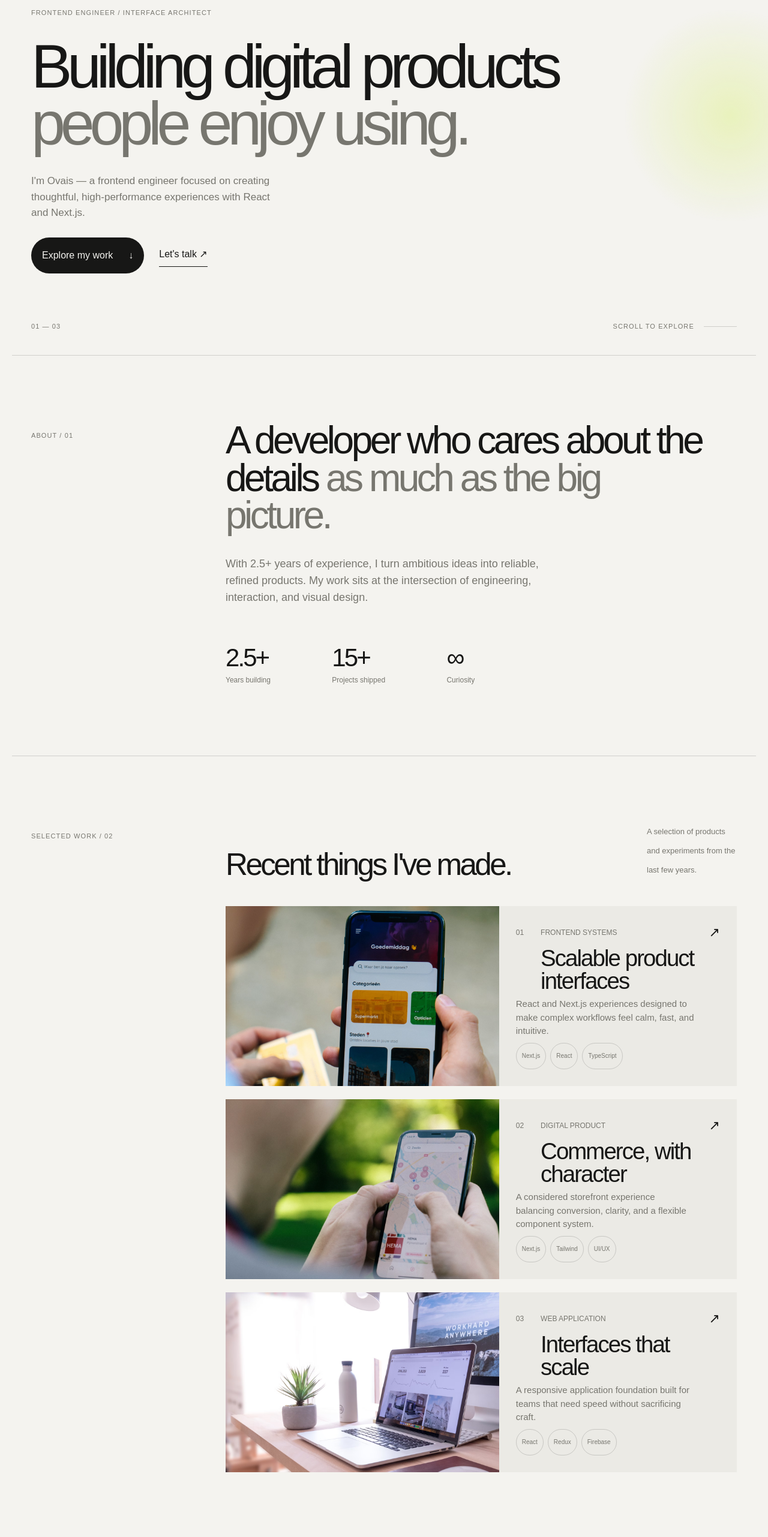
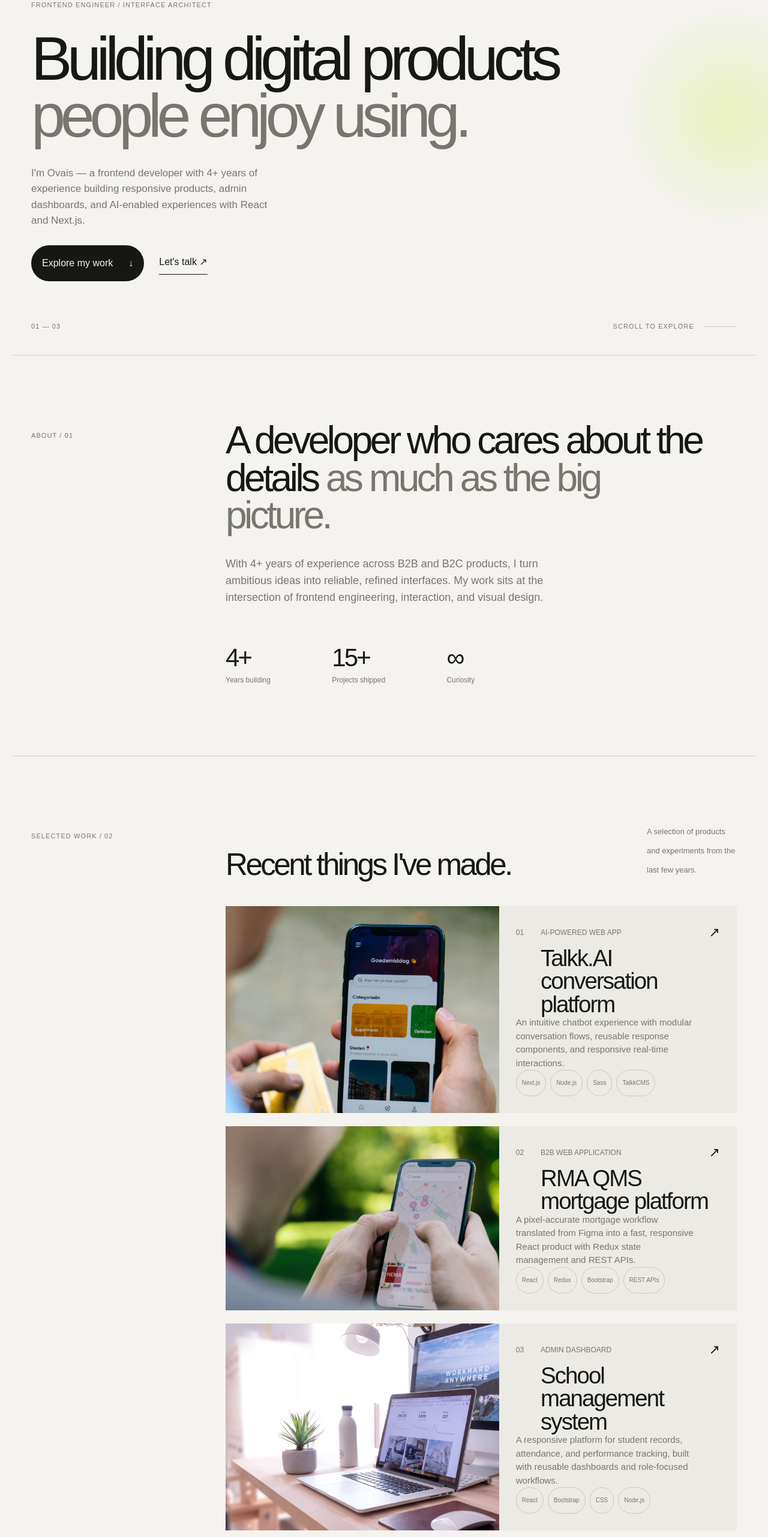
Before and after one commit to OvaisSharif/Portfolio, a Next.js app: page / in a window 1280 px wide. Shown: the part 234-2797 px from the top of the page at 60% size. Built offline with nearby package versions, Linux system fonts and the light colour scheme; a web font is replaced by a local one.

Commit message:
Align portfolio with updated CV

```diff
--- a/app/components/ModernPortfolio.jsx
+++ b/app/components/ModernPortfolio.jsx
@@ -5,12 +5,12 @@ import Image from 'next/image'
 import { motion } from 'motion/react'
 
 const projects = [
-  { number: '01', title: 'Scalable product interfaces', type: 'Frontend systems', description: 'React and Next.js experiences designed to make complex workflows feel calm, fast, and intuitive.', image: '/work-1.png', tags: ['Next.js', 'React', 'TypeScript'] },
-  { number: '02', title: 'Commerce, with character', type: 'Digital product', description: 'A considered storefront experience balancing conversion, clarity, and a flexible component system.', image: '/work-2.png', tags: ['Next.js', 'Tailwind', 'UI/UX'] },
-  { number: '03', title: 'Interfaces that scale', type: 'Web application', description: 'A responsive application foundation built for teams that need speed without sacrificing craft.', image: '/work-3.png', tags: ['React', 'Redux', 'Firebase'] },
+  { number: '01', title: 'Talkk.AI conversation platform', type: 'AI-powered web app', description: 'An intuitive chatbot experience with modular conversation flows, reusable response components, and responsive real-time interactions.', image: '/work-1.png', tags: ['Next.js', 'Node.js', 'Sass', 'TalkkCMS'] },
+  { number: '02', title: 'RMA QMS mortgage platform', type: 'B2B web application', description: 'A pixel-accurate mortgage workflow translated from Figma into a fast, responsive React product with Redux state management and REST APIs.', image: '/work-2.png', tags: ['React', 'Redux', 'Bootstrap', 'REST APIs'] },
+  { number: '03', title: 'School management system', type: 'Admin dashboard', description: 'A responsive platform for student records, attendance, and performance tracking, built with reusable dashboards and role-focused workflows.', image: '/work-3.png', tags: ['React', 'Bootstrap', 'CSS', 'Node.js'] },
 ]
 
-const skills = ['React', 'Next.js', 'JavaScript', 'TypeScript', 'Tailwind CSS', 'Redux', 'Figma', 'Git']
+const skills = ['React.js', 'Next.js', 'TypeScript', 'JavaScript', 'Redux', 'Tailwind CSS', 'Jest', 'Figma', 'Git', 'REST APIs']
 
 export default function ModernPortfolio() {
   const [menuOpen, setMenuOpen] = useState(false)
@@ -33,22 +33,22 @@ export default function ModernPortfolio() {
         <motion.div className="hero-content" initial="hidden" animate="show" variants={{ hidden: {}, show: { transition: { staggerChildren: 0.12, delayChildren: 0.15 } } }}>
           <motion.p className="eyebrow" variants={{ hidden: { opacity: 0, y: 18 }, show: { opacity: 1, y: 0, transition: { duration: 0.6 } } }}>Frontend engineer / interface architect</motion.p>
           <motion.h1 variants={{ hidden: { opacity: 0, y: 30 }, show: { opacity: 1, y: 0, transition: { duration: 0.8, ease: 'easeOut' } } }}>Building digital products <em>people enjoy using.</em></motion.h1>
-          <motion.p className="hero-copy" variants={{ hidden: { opacity: 0, y: 18 }, show: { opacity: 1, y: 0, transition: { duration: 0.6 } } }}>I&apos;m Ovais — a frontend engineer focused on creating thoughtful, high-performance experiences with React and Next.js.</motion.p>
-          <motion.div className="hero-actions" variants={{ hidden: { opacity: 0, y: 18 }, show: { opacity: 1, y: 0, transition: { duration: 0.6 } } }}><motion.a className="button button-primary" href="#work" whileHover={{ scale: 1.04, x: 4 }} whileTap={{ scale: 0.97 }}>Explore my work <span>↓</span></motion.a><motion.a className="text-link" href="mailto:ovais@example.com" whileHover={{ x: 4 }}>Let&apos;s talk <span>↗</span></motion.a></motion.div>
+          <motion.p className="hero-copy" variants={{ hidden: { opacity: 0, y: 18 }, show: { opacity: 1, y: 0, transition: { duration: 0.6 } } }}>I&apos;m Ovais — a frontend developer with 4+ years of experience building responsive products, admin dashboards, and AI-enabled experiences with React and Next.js.</motion.p>
+          <motion.div className="hero-actions" variants={{ hidden: { opacity: 0, y: 18 }, show: { opacity: 1, y: 0, transition: { duration: 0.6 } } }}><motion.a className="button button-primary" href="#work" whileHover={{ scale: 1.04, x: 4 }} whileTap={{ scale: 0.97 }}>Explore my work <span>↓</span></motion.a><motion.a className="text-link" href="mailto:sharifovais61@gmail.com" whileHover={{ x: 4 }}>Let&apos;s talk <span>↗</span></motion.a></motion.div>
         </motion.div>
         <div className="hero-bottom"><span>01 — 03</span><span>Scroll to explore <span className="scroll-line" /></span></div>
       </section>
 
       <motion.section id="about" className="about-section section-grid" initial={{ opacity: 0, y: 30 }} whileInView={{ opacity: 1, y: 0 }} viewport={{ once: true, amount: 0.2 }} transition={{ duration: 0.7 }}>
         <div className="section-label">About / 01</div>
-        <div className="about-content"><h2>A developer who cares about the details <span>as much as the big picture.</span></h2><p>With 2.5+ years of experience, I turn ambitious ideas into reliable, refined products. My work sits at the intersection of engineering, interaction, and visual design.</p><div className="stats"><div><strong>2.5+</strong><span>Years building</span></div><div><strong>15+</strong><span>Projects shipped</span></div><div><strong>∞</strong><span>Curiosity</span></div></div></div>
+        <div className="about-content"><h2>A developer who cares about the details <span>as much as the big picture.</span></h2><p>With 4+ years of experience across B2B and B2C products, I turn ambitious ideas into reliable, refined interfaces. My work sits at the intersection of frontend engineering, interaction, and visual design.</p><div className="stats"><div><strong>4+</strong><span>Years building</span></div><div><strong>15+</strong><span>Projects shipped</span></div><div><strong>∞</strong><span>Curiosity</span></div></div></div>
       </motion.section>
 
       <motion.section id="work" className="work-section section-grid" initial={{ opacity: 0, y: 30 }} whileInView={{ opacity: 1, y: 0 }} viewport={{ once: true, amount: 0.15 }} transition={{ duration: 0.7 }}><div className="section-label">Selected work / 02</div><div className="work-content"><div className="section-intro"><h2>Recent things I&apos;ve made.</h2><p>A selection of products and experiments from the last few years.</p></div><div className="project-list">{projects.map((project) => <motion.article key={project.number} className="project-card" whileHover={{ y: -6 }}><div className="project-image"><Image src={project.image} alt="" fill sizes="(max-width: 700px) 100vw, 60vw" /></div><div className="project-info"><div className="project-heading"><span className="project-number">{project.number}</span><div><p className="project-type">{project.type}</p><h3>{project.title}</h3></div><span className="project-arrow">↗</span></div><p>{project.description}</p><div className="tag-row">{project.tags.map(tag => <span key={tag}>{tag}</span>)}</div></div></motion.article>)}</div></div></motion.section>
 
       <motion.section className="skills-section section-grid" initial={{ opacity: 0 }} whileInView={{ opacity: 1 }} viewport={{ once: true, amount: 0.2 }} transition={{ duration: 0.8 }}><div className="section-label">Toolkit / 03</div><div className="skills-content"><h2>Tools I use to turn ideas into <span>real things.</span></h2><div className="skill-grid">{skills.map((skill, index) => <div key={skill}><span>0{index + 1}</span>{skill}</div>)}</div></div></motion.section>
 
-      <motion.section id="contact" className="contact-section" initial={{ opacity: 0, y: 25 }} whileInView={{ opacity: 1, y: 0 }} viewport={{ once: true, amount: 0.25 }} transition={{ duration: 0.7 }}><p className="eyebrow">Have a project in mind?</p><h2>Let&apos;s make something <em>meaningful.</em></h2><a className="contact-email" href="mailto:ovais@example.com">ovais@example.com <span>↗</span></a></motion.section>
+      <motion.section id="contact" className="contact-section" initial={{ opacity: 0, y: 25 }} whileInView={{ opacity: 1, y: 0 }} viewport={{ once: true, amount: 0.25 }} transition={{ duration: 0.7 }}><p className="eyebrow">Have a project in mind?</p><h2>Let&apos;s make something <em>meaningful.</em></h2><a className="contact-email" href="mailto:sharifovais61@gmail.com">sharifovais61@gmail.com <span>↗</span></a></motion.section>
       <footer><span>© {new Date().getFullYear()} Ovais Sharif</span><span>Designed & built with intention.</span><div><a href="https://github.com" target="_blank" rel="noreferrer">GitHub ↗</a><a href="https://linkedin.com" target="_blank" rel="noreferrer">LinkedIn ↗</a></div></footer>
     </main>
   )
```
Also changed, not shown: 1 other file (tests, documents, lock files or other folders).
